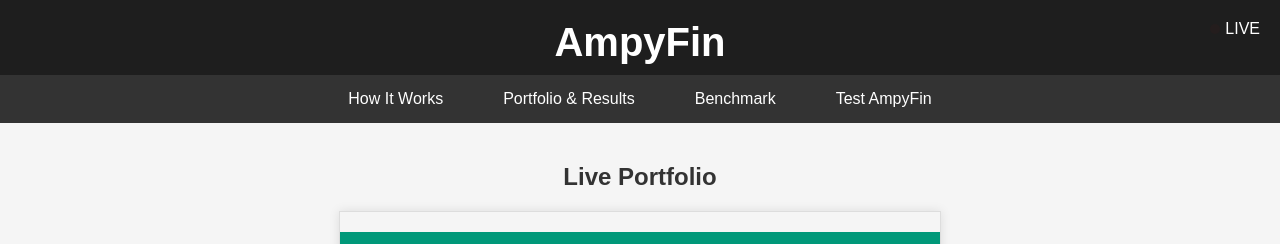
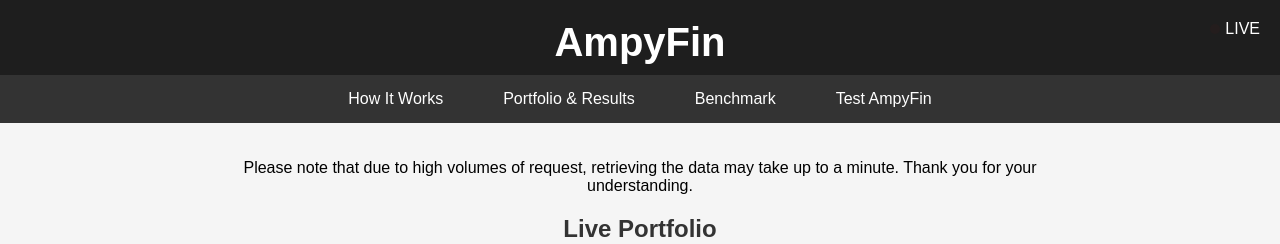
Before and after one commit to yeonholee50/Ampyfin-Website, a React (Create React App) app in the folder ampyfin-react/: page / in a window 1280 px wide. Both pictures are taken after a click on the item "Portfolio & Results". Shown: the top 244 px of the page. Built offline with nearby package versions, Linux system fonts and the light colour scheme; no server answers.

Commit message:
added understanding message

```diff
--- a/ampyfin-react/src/App.js
+++ b/ampyfin-react/src/App.js
@@ -89,6 +89,7 @@
       case 'portfolio':
         return (
           <div className="content-section">
+            <p>Please note that due to high volumes of request, retrieving the data may take up to a minute. Thank you for your understanding.</p>
             <h2>Live Portfolio</h2>
             <HoldingsTable holdings={holdings} />
             <h2>Live Rankings</h2>
@@ -98,6 +99,7 @@
       case 'benchmark':
         return (
           <div className="content-section">
+            <p>Please note that due to high volumes of request, retrieving the data may take up to a minute. Thank you for your understanding.</p>
             <h2>Live Performance Benchmarked Against Major ETFs</h2>
             <BenchmarkSection
               portfolioPercentage={portfolioPercentage}
```
